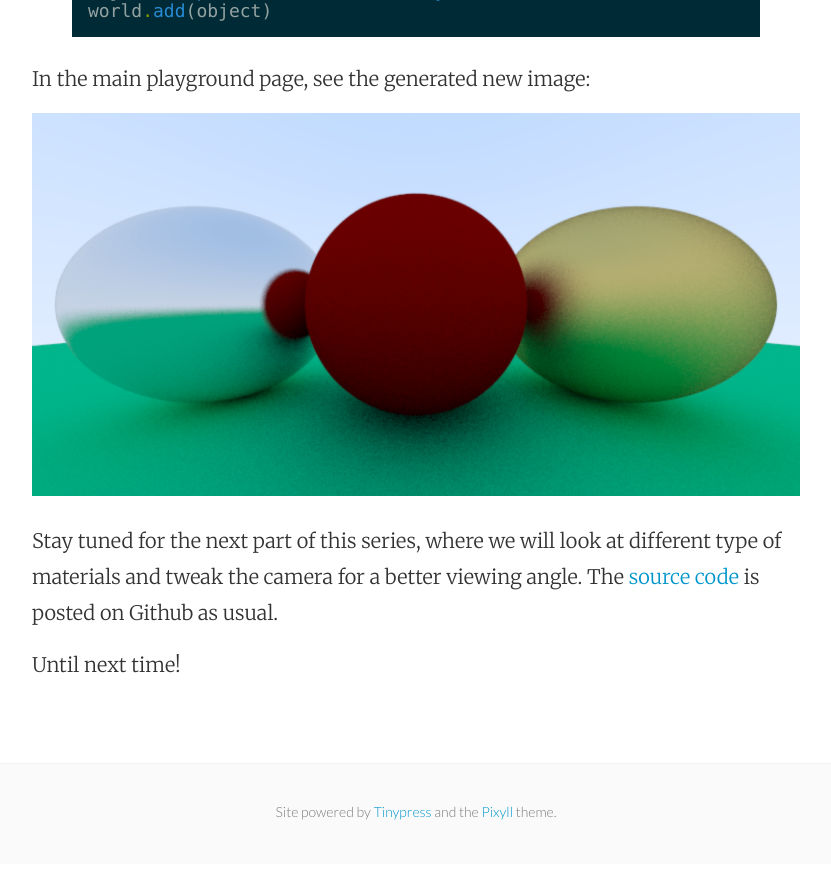
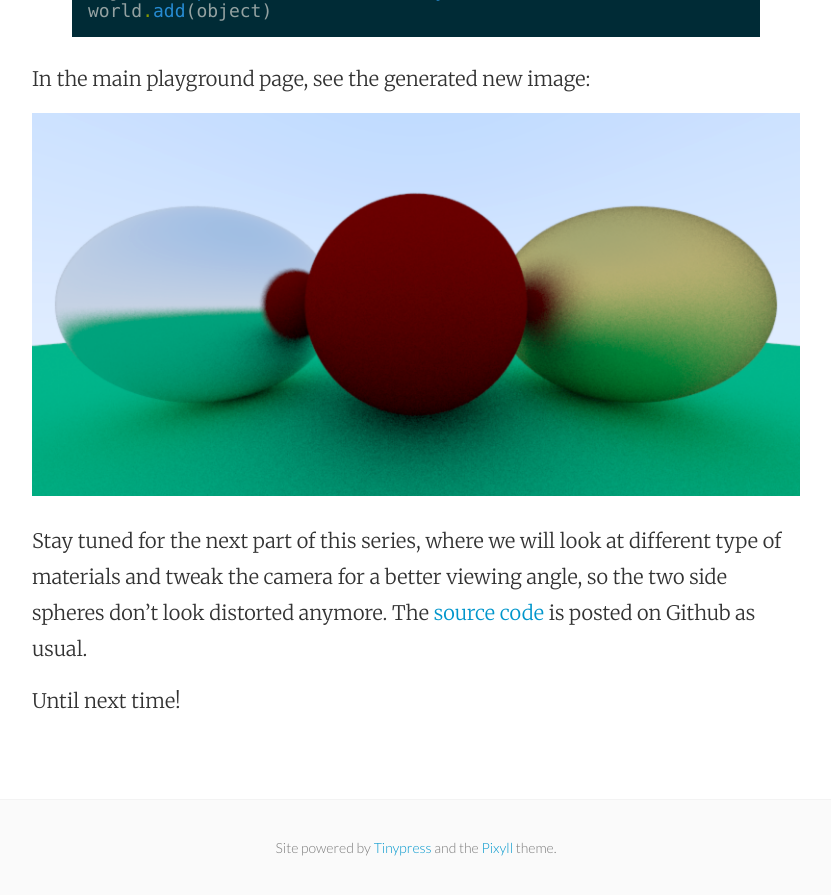
Before and after one commit to mhorga/mhorga.github.io, a Jekyll site: the page built from _posts/2016-04-05-ray-tracing-in-a-swift-playground-part-3.markdown, in a window 1280 px wide and 900 px high, scrolled down 3102 px. Shown: the top 895 px of the window, without its empty margins (224-1055 px from the left). Built offline with Jekyll 4.4.1, drawn with Linux system fonts in a browser that asks for light colours; before the commit the page ends 3966 px from its top, so only the background shows below that.

Commit message:
Post update: Ray tracing in a Swift playground part 3

```diff
--- a/_posts/2016-04-05-ray-tracing-in-a-swift-playground-part-3.markdown
+++ b/_posts/2016-04-05-ray-tracing-in-a-swift-playground-part-3.markdown
@@ -97,6 +97,6 @@ In the main playground page, see the generated new image:
 
 ![alt text](https://github.com/mhorga/mhorga.github.io/raw/master/images/raytracing7.png "Raytracing 7")
 
-Stay tuned for the next part of this series, where we will look at different type of materials and tweak the camera for a better viewing angle. The [source code](https://github.com/Swiftor/Raytracing3) is posted on Github as usual.
+Stay tuned for the next part of this series, where we will look at different type of materials and tweak the camera for a better viewing angle, so the two side spheres don't look distorted anymore. The [source code](https://github.com/Swiftor/Raytracing3) is posted on Github as usual.
 
 Until next time!
```
